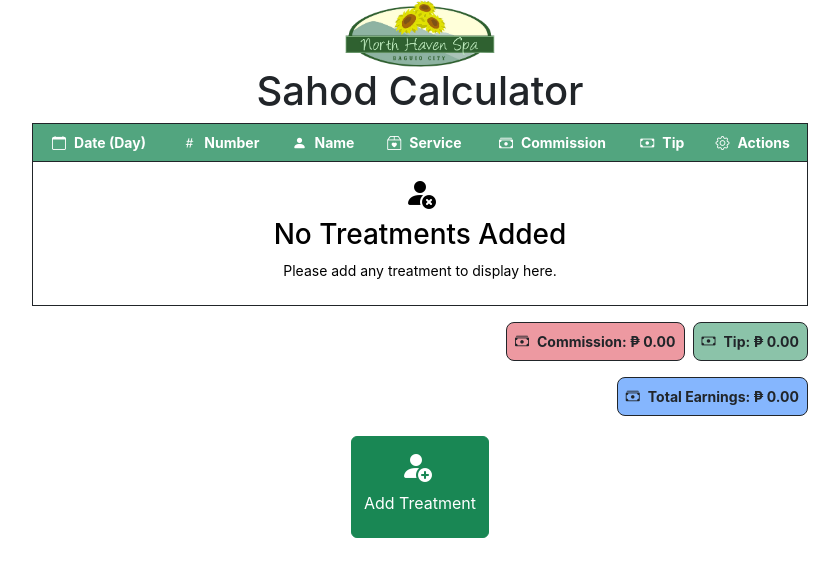
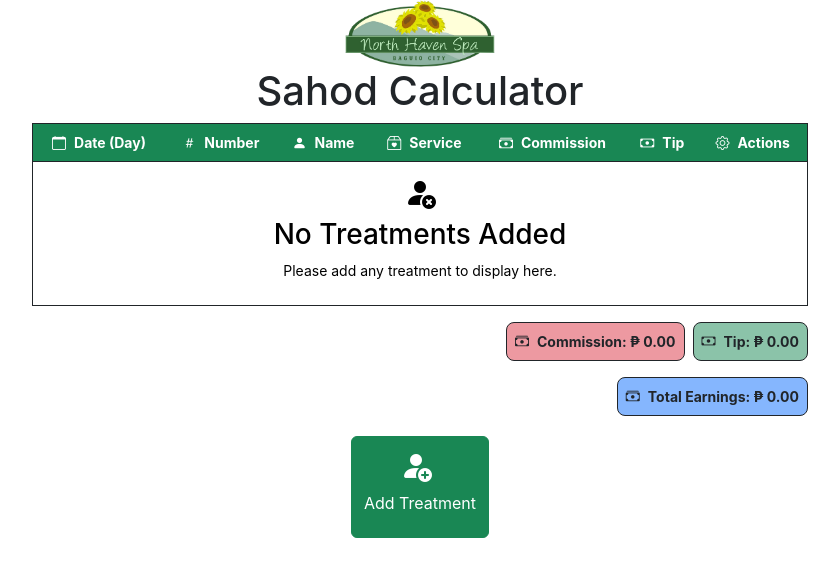
Before and after one commit to calbejeram/NHStreatments, a React (Create React App) app: page / in a window 1280 px wide. Shown: the top 576 px of the page, without its empty margins (220-1059 px from the left). Built offline with nearby package versions, Linux system fonts and the light colour scheme.

Commit message:
revise table design

```diff
--- a/src/assets/components/TreatmentsTable.jsx
+++ b/src/assets/components/TreatmentsTable.jsx
@@ -118,25 +118,25 @@ function TreatmentsTable() {
       <table className="table text-center border border-dark">
         <thead>
           <tr>
-            <th className="align-middle bg-success bg-opacity-75 text-white small">
+            <th className="align-middle bg-success bg-opacity text-white small">
               <i className="bi bi-calendar me-2"></i>Date (Day)
             </th>
-            <th className="align-middle bg-success bg-opacity-75 text-white small">
+            <th className="align-middle bg-success bg-opacity text-white small">
               <i className="bi bi-hash me-2"></i>Number
             </th>
-            <th className="align-middle bg-success bg-opacity-75 text-white small">
+            <th className="align-middle bg-success bg-opacity text-white small">
               <i className="bi bi-person-fill me-2"></i>Name
             </th>
-            <th className="align-middle bg-success bg-opacity-75 text-white small">
+            <th className="align-middle bg-success bg-opacity text-white small">
               <i className="bi bi-box2-heart me-2"></i>Service
             </th>
-            <th className="align-middle bg-success bg-opacity-75 text-white small">
+            <th className="align-middle bg-success bg-opacity text-white small">
               <i className="bi bi-cash-stack me-2"></i>Commission
             </th>
-            <th className="align-middle bg-success bg-opacity-75 text-white small">
+            <th className="align-middle bg-success bg-opacity text-white small">
               <i className="bi bi-cash me-2"></i>Tip
             </th>
-            <th className="align-middle bg-success bg-opacity-75 text-white small">
+            <th className="align-middle bg-success bg-opacity text-white small">
               <i className="bi bi-gear me-2"></i>Actions
             </th>
           </tr>
```
